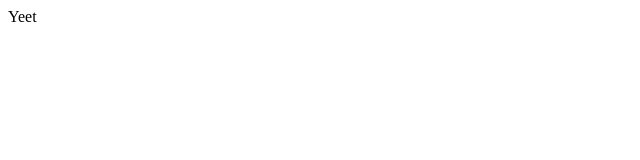
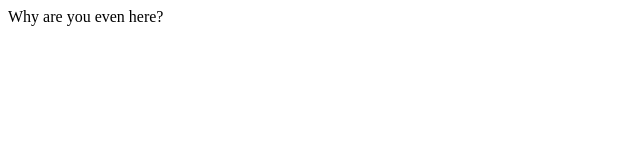
Before and after one commit to burstWizard/burstWizard.github.io, a plain HTML site: page index.html in a window 1280 px wide. Shown: the whole page, without its empty margins (0-640 px from the left). Drawn offline with Linux system fonts and the light colour scheme.

Commit message:
Changed body

```diff
--- a/index.html
+++ b/index.html
@@ -3,6 +3,6 @@
         <title>Hari's Github Page</title>
     </head>
     <body>
-        <p>Yeet</p>
+        <p>Why are you even here?</p>
     </body>
 </html>
```
